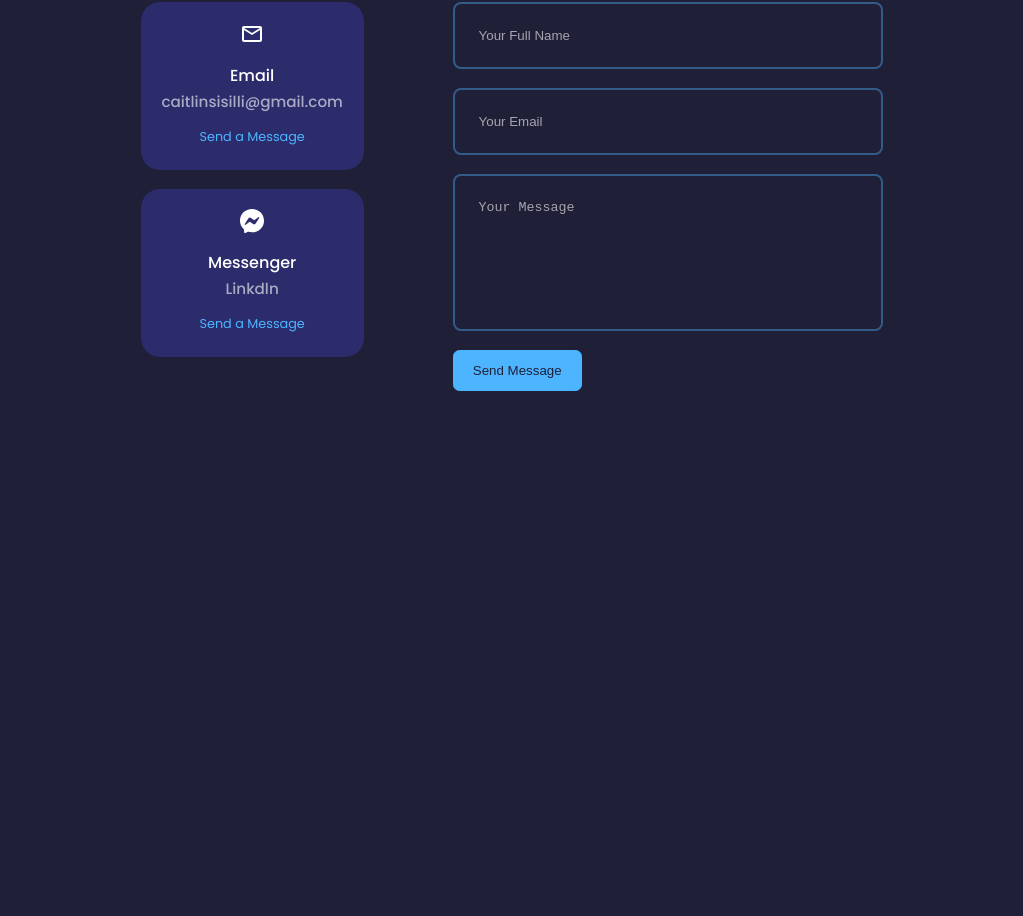
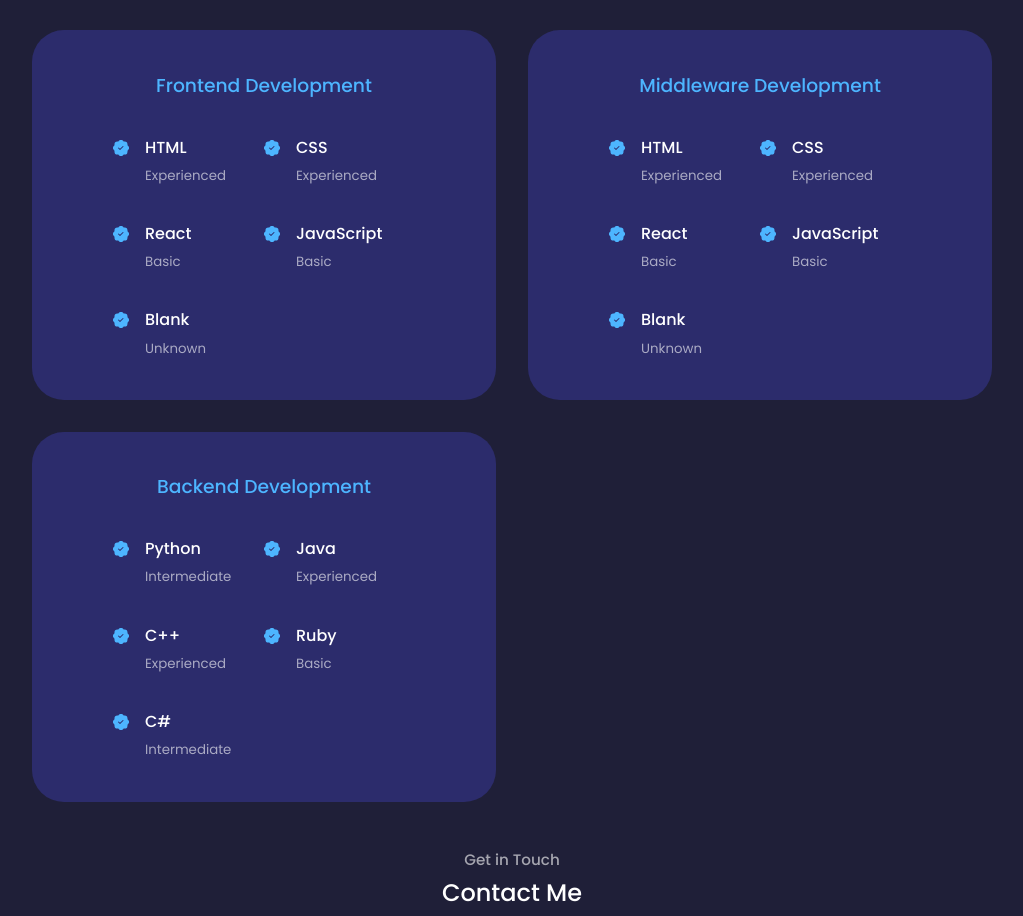
Before and after one commit to csisilli/Personal-Website, a React (Create React App) app: page / in a window 1280 px wide. Shown: the part 1937-2853 px from the top of the page, without its empty margins (128-1151 px from the left). Before the commit the page ends 2656 px from the top, so only its background shows below. Built offline with nearby package versions, Linux system fonts and the light colour scheme.

Commit message:
Add some experience and contact info

```diff
--- a/src/App.jsx
+++ b/src/App.jsx
@@ -3,7 +3,7 @@
 // import Header from './components/header/Header';
 // import Nav from './components/nav/Nav';
 import About from './components/about/About';
-// import Experience from './components/experience/Experience';
+import Experience from './components/experience/Experience';
 // import Services from './components/services/Services';
 // import Portfolio from './components/portfolio/Portfolio';
 // import Testimonials from './components/testimonials/Testimonials';
@@ -34,7 +34,8 @@
       {/* <Header />
       <Nav /> */}
       <About />
-      {/* <Experience />
+      <Experience />
+      {/*
       <Services />
       <Portfolio />
       <Testimonials />*/}
--- /dev/null
+++ b/src/components/experience/Experience.jsx
@@ -0,0 +1,149 @@
+import React from "react";
+import "./experience.css";
+import { BsPatchCheckFill } from "react-icons/bs";
+export const Experience = () => {
+  return (
+    <section id="experience">
+      <h5>What Skills I Have</h5>
+      <h2>My Experience</h2>
+      <div className="container experience__container">
+        <div className="frontend">
+          <h3>Frontend Development</h3>
+          <div className="experience__content">
+            <article className="experience__details">
+              <BsPatchCheckFill className="experience__details-icon" />
+              <div>
+                <h4>HTML</h4>
+                <small className="text-light">Experienced</small>
+              </div>
+            </article>
+
+            <article className="experience__details">
+              <BsPatchCheckFill className="experience__details-icon" />
+              <div>
+                <h4>CSS</h4>
+                <small className="text-light">Experienced</small>
+              </div>
+            </article>
+
+            <article className="experience__details">
+              <BsPatchCheckFill className="experience__details-icon" />
+              <div>
+                <h4>React</h4>
+                <small className="text-light">Basic</small>
+              </div>
+            </article>
+
+            <article className="experience__details">
+              <BsPatchCheckFill className="experience__details-icon" />
+              <div>
+                <h4>JavaScript</h4>
+                <small className="text-light">Basic</small>
+              </div>
+            </article>
+
+            <article className="experience__details">
+              <BsPatchCheckFill className="experience__details-icon" />
+              <div>
+                <h4>Blank</h4>
+                <small className="text-light">Unknown</small>
+              </div>
+            </article>
+          </div>
+        </div>
+        {/* End of the Frontend Code */}
+        <div className="frontend">
+          <h3>Middleware Development</h3>
+          <div className="experience__content">
+            <article className="experience__details">
+              <BsPatchCheckFill className="experience__details-icon" />
+              <div>
+                <h4>HTML</h4>
+                <small className="text-light">Experienced</small>
+              </div>
+            </article>
+
+            <article className="experience__details">
+              <BsPatchCheckFill className="experience__details-icon" />
+              <div>
+                <h4>CSS</h4>
+                <small className="text-light">Experienced</small>
+              </div>
+            </article>
+
+            <article className="experience__details">
+              <BsPatchCheckFill className="experience__details-icon" />
+              <div>
+                <h4>React</h4>
+                <small className="text-light">Basic</small>
+              </div>
+            </article>
+
+            <article className="experience__details">
+              <BsPatchCheckFill className="experience__details-icon" />
+              <div>
+                <h4>JavaScript</h4>
+                <small className="text-light">Basic</small>
+              </div>
+            </article>
+
+            <article className="experience__details">
+              <BsPatchCheckFill className="experience__details-icon" />
+              <div>
+                <h4>Blank</h4>
+                <small className="text-light">Unknown</small>
+              </div>
+            </article>
+          </div>
+        </div>
+        {/* End of the Middleware Code */}
+        <div className="backend">
+          <h3>Backend Development</h3>
+          <div className="experience__content">
+            <article className="experience__details">
+              <BsPatchCheckFill className="experience__details-icon" />
+              <div>
+                <h4>Python</h4>
+                <small className="text-light">Intermediate</small>
+              </div>
+            </article>
+
+            <article className="experience__details">
+              <BsPatchCheckFill className="experience__details-icon" />
+              <div>
+                <h4>Java</h4>
+                <small className="text-light">Experienced</small>
+              </div>
+            </article>
+
+            <article className="experience__details">
+              <BsPatchCheckFill className="experience__details-icon" />
+              <div>
+                <h4>C++</h4>
+                <small className="text-light">Experienced</small>
+              </div>
+            </article>
+
+            <article className="experience__details">
+              <BsPatchCheckFill className="experience__details-icon" />
+              <div>
+                <h4>Ruby</h4>
+                <small className="text-light">Basic</small>
+              </div>
+            </article>
+
+            <article className="experience__details">
+              <BsPatchCheckFill className="experience__details-icon" />
+              <div>
+                <h4>C#</h4>
+                <small className="text-light">Intermediate</small>
+              </div>
+            </article>
+            {/* End of the Backend Code */}
+          </div>
+        </div>
+      </div>
+    </section>
+  );
+};
+export default Experience;
--- /dev/null
+++ b/src/components/experience/experience.css
@@ -0,0 +1,60 @@
+.experience__container {
+  display: grid;
+  grid-template-columns: 1fr 1fr;
+  gap: 2rem;
+}
+.experience__container > div {
+  background: var(--color-bg-variant);
+  padding: 2.4rem 5rem;
+  border-radius: 2rem;
+  border: 1px solid transparent;
+  transition: var(--transition);
+}
+.experience__container > div:hover {
+  background: transparent;
+  border-color: var(--color-primary-variant);
+  cursor: default;
+}
+.experience__container > div h3 {
+  text-align: center;
+  margin-bottom: 2rem;
+  color: var(--color-primary);
+}
+.experience__content {
+  display: grid;
+  grid-template-columns: 1fr 1fr;
+  row-gap: 2rem;
+}
+
+.experience__details {
+  display: flex;
+  gap: 1rem;
+}
+.experience__details-icon {
+  margin-top: 6px;
+  color: var(--color-primary);
+}
+/*  =========Media Information Medium Devices======== */
+@media screen and (max-width: 1024px) {
+  .experience__container {
+    grid-template-columns: 1fr;
+  }
+  .experience__container > div {
+    width: 80%;
+    padding: 2rem;
+    margin: 0 auto;
+  }
+  .experience__content {
+    padding: 1rem;
+  }
+}
+/*  =========Media Information Small Devices======== */
+@media screen and (max-width: 600px) {
+  .experience__container {
+    gap: 1rem;
+  }
+  .experience__container > div {
+    width: 100%;
+    padding: 2rem 1rem;
+  }
+}
```
Also changed, not shown: src/components/header/contactInfo.jsx (added, +17 -0 lines).
